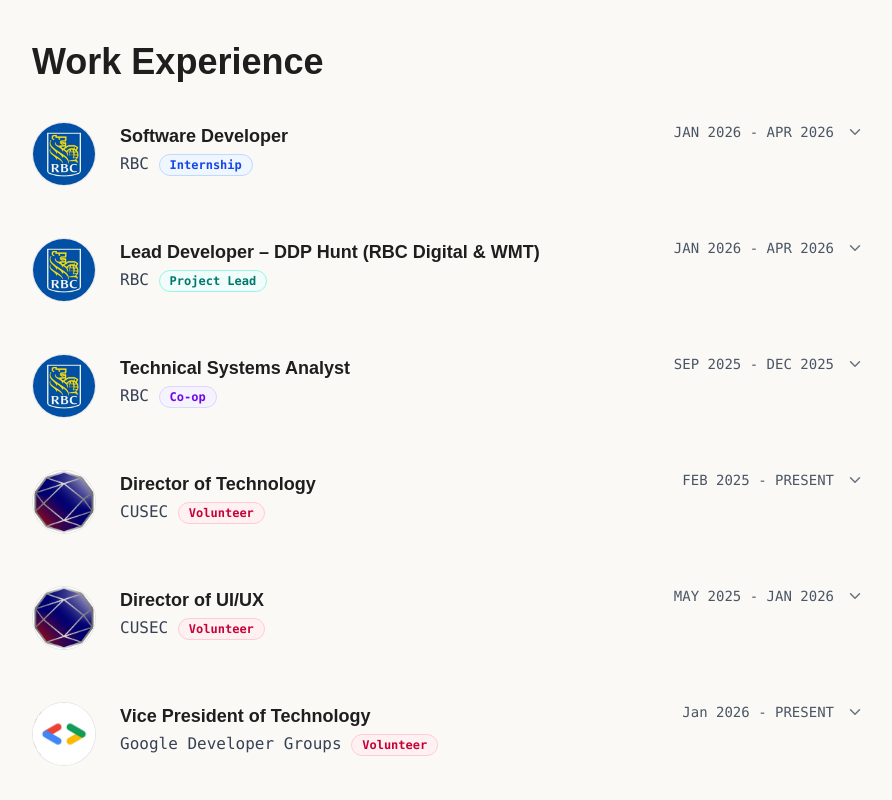
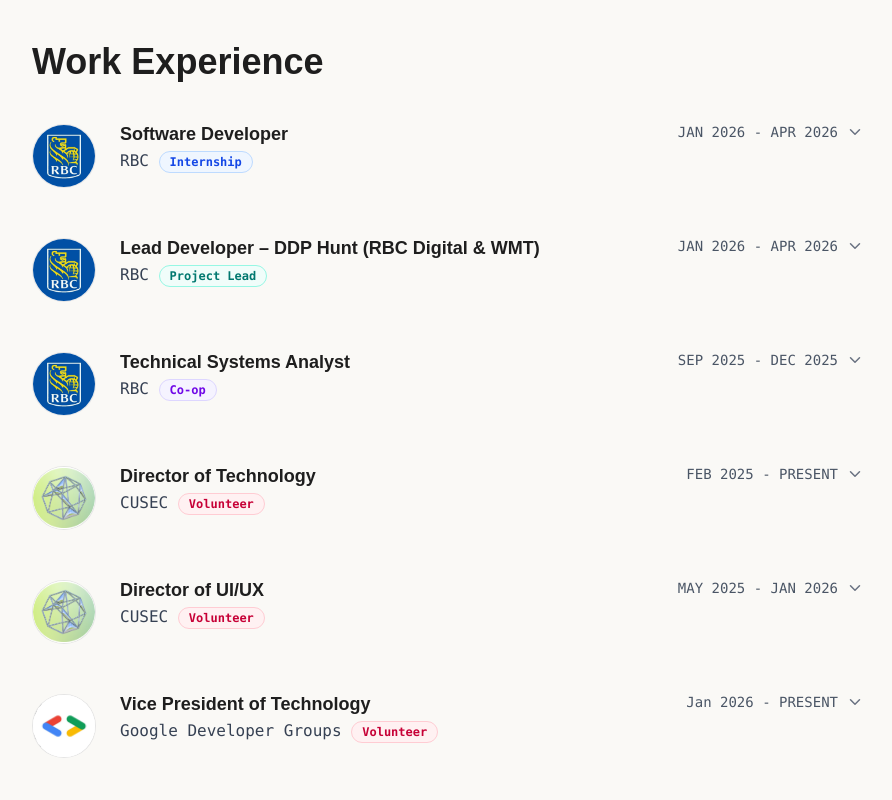
Before and after one commit to angelshinh1/portfolio, a Next.js app: page / in a window 1280 px wide. Shown: the part 820-1620 px from the top of the page, without its empty margins (192-1084 px from the left). Built offline with nearby package versions, Linux system fonts and the light colour scheme.

Commit message:
new logo

```diff
--- a/src/components/Experience.js
+++ b/src/components/Experience.js
@@ -174,7 +174,6 @@
     const getTypeBadgeClass = (type) =>
         typeBadgeStyles[type] || "bg-gray-100 text-gray-600 border border-gray-200";
 
-    // Flatten the experiences data into a single array
     const flatExperiences = [];
     Object.values(experiencesData).forEach(companyData => {
         companyData.roles.forEach(role => {
@@ -203,10 +202,10 @@
                 {flatExperiences.map((exp, index) => {
                     const isExpanded = expandedIndex === index;
                     return (
-                        <div key={index} className="flex flex-col md:flex-row gap-6">
-                            {/* Left Side: Logo */}
-                            <div className="flex-shrink-0">
-                                <div className="w-14 h-14 md:w-16 md:h-16 rounded-full bg-white flex items-center justify-center overflow-hidden border border-black/10 text-[#1E1E1E] font-bold text-xl relative">
+                        <div key={index} className="flex flex-row gap-4 md:gap-6">
+                            {/* Left Side: Logo — always visible on same line as title */}
+                            <div className="flex-shrink-0 mt-0.5">
+                                <div className="w-12 h-12 md:w-16 md:h-16 rounded-full bg-white flex items-center justify-center overflow-hidden border border-black/10 text-[#1E1E1E] font-bold text-sm md:text-xl relative">
                                     <span className="absolute z-0">{exp.fallback}</span>
                                     <img
                                         src={exp.logo}
@@ -220,33 +219,31 @@
                             </div>
 
                             {/* Right Side: Content */}
-                            <div className="flex-1">
+                            <div className="flex-1 min-w-0">
                                 {/* Header Row (Clickable) */}
                                 <div
                                     onClick={() => toggleExpand(index)}
                                     className="flex flex-col md:flex-row md:items-start justify-between mb-2 cursor-pointer group"
                                 >
-                                    <div>
-                                        <h3 className="font-heading font-bold text-base md:text-lg text-[#1E1E1E] transition-colors group-hover:text-black">
+                                    <div className="min-w-0">
+                                        <h3 className="font-heading font-bold text-base md:text-lg text-[#1E1E1E] transition-colors group-hover:text-black leading-snug">
                                             {exp.title}
                                         </h3>
                                         <p className="font-sans text-sm md:text-base text-gray-700 mt-0.5 font-medium">
-                                            {exp.company} <span className={`inline-block text-xs font-semibold px-2.5 py-0.5 rounded-full ${getTypeBadgeClass(exp.type)}`}>
+                                            {exp.company}{" "}
+                                            <span className={`inline-block text-xs font-semibold px-2.5 py-0.5 rounded-full ${getTypeBadgeClass(exp.type)}`}>
                                                 {exp.type}
                                             </span>
                                         </p>
-                                        <div className="mt-1.5">
-
-                                        </div>
                                     </div>
-                                    <div className="flex items-center gap-3 mt-2 md:mt-0">
+                                    <div className="flex items-center gap-2 mt-1.5 md:mt-0 md:ml-4 flex-shrink-0">
                                         <p className="font-sans text-xs md:text-sm text-gray-600 whitespace-nowrap font-medium">
                                             {exp.period}
                                         </p>
                                         <svg
                                             width="18" height="18" viewBox="0 0 24 24" fill="none" stroke="currentColor"
                                             strokeWidth="2" strokeLinecap="round" strokeLinejoin="round"
-                                            className={`text-gray-500 transform transition-transform duration-300 ${isExpanded ? 'rotate-180' : 'rotate-0'}`}
+                                            className={`text-gray-500 transform transition-transform duration-300 flex-shrink-0 ${isExpanded ? 'rotate-180' : 'rotate-0'}`}
                                         >
                                             <path d="M6 9l6 6 6-6"/>
                                         </svg>
```
Also changed, not shown: public/cusec-logo.png.
